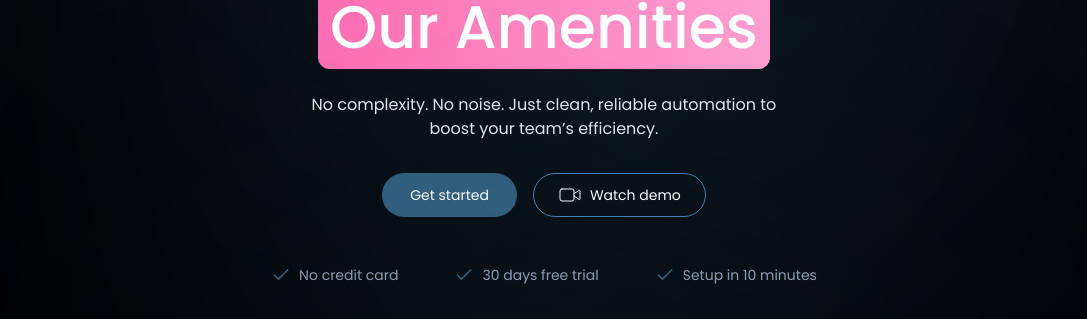
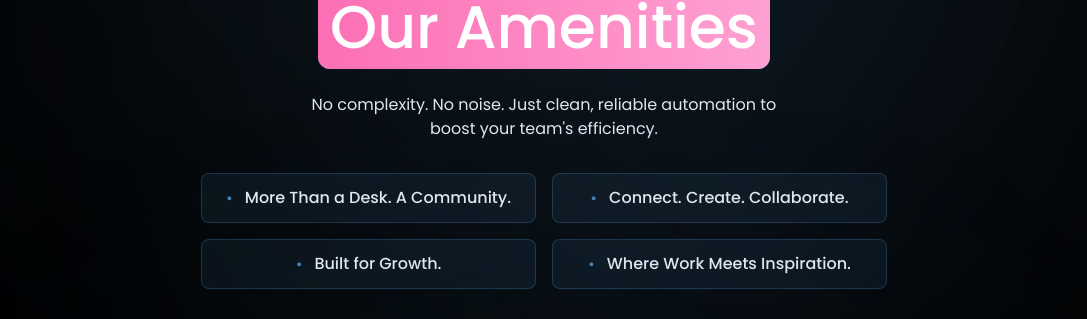
Before and after one commit to anshifaanshi/coworkingspace, a React (Vite) app: page / in a window 1280 px wide. Shown: the part 439-758 px from the top of the page, without its empty margins (96-1183 px from the left). Built offline with nearby package versions, Linux system fonts and the light colour scheme.

Commit message:
Update HeroSection.jsx

```diff
--- a/src/sections/HeroSection.jsx
+++ b/src/sections/HeroSection.jsx
@@ -7,6 +7,13 @@ export default function HeroSection() {
         "No credit card",
         "30 days free trial",
         "Setup in 10 minutes",
+    ];
+
+    const coworkingHighlights = [
+        "More Than a Desk. A Community.",
+        "Connect. Create. Collaborate.",
+        "Built for Growth.",
+        "Where Work Meets Inspiration."
     ];
 
     return (
@@ -56,8 +63,31 @@ export default function HeroSection() {
                 viewport={{ once: true }}
                 transition={{ delay: 0.2, type: "spring", stiffness: 320, damping: 70, mass: 1 }}
             >
-                No complexity. No noise. Just clean, reliable automation to boost your team’s efficiency.
+                No complexity. No noise. Just clean, reliable automation to boost your team's efficiency.
             </motion.p>
+
+            {/* Coworking Space Highlights */}
+            <motion.div
+                className="grid grid-cols-1 md:grid-cols-2 gap-4 max-w-3xl mt-8"
+                initial={{ y: 50, opacity: 0 }}
+                whileInView={{ y: 0, opacity: 1 }}
+                viewport={{ once: true }}
+                transition={{ delay: 0.3, type: "spring", stiffness: 320, damping: 70, mass: 1 }}
+            >
+                {coworkingHighlights.map((highlight, index) => (
+                    <motion.div
+                        key={index}
+                        className="flex items-center justify-center gap-3 px-6 py-3 rounded-lg bg-[#4682B4]/10 border border-[#4682B4]/30"
+                        initial={{ scale: 0.9, opacity: 0 }}
+                        whileInView={{ scale: 1, opacity: 1 }}
+                        viewport={{ once: true }}
+                        transition={{ delay: 0.4 + index * 0.1, type: "spring", stiffness: 300 }}
+                    >
+                        <span className="text-[#4682B4] font-semibold">•</span>
+                        <p className="text-slate-200 text-sm md:text-base font-medium">{highlight}</p>
+                    </motion.div>
+                ))}
+            </motion.div>
 
             {/* Buttons */}
             <motion.div
```
